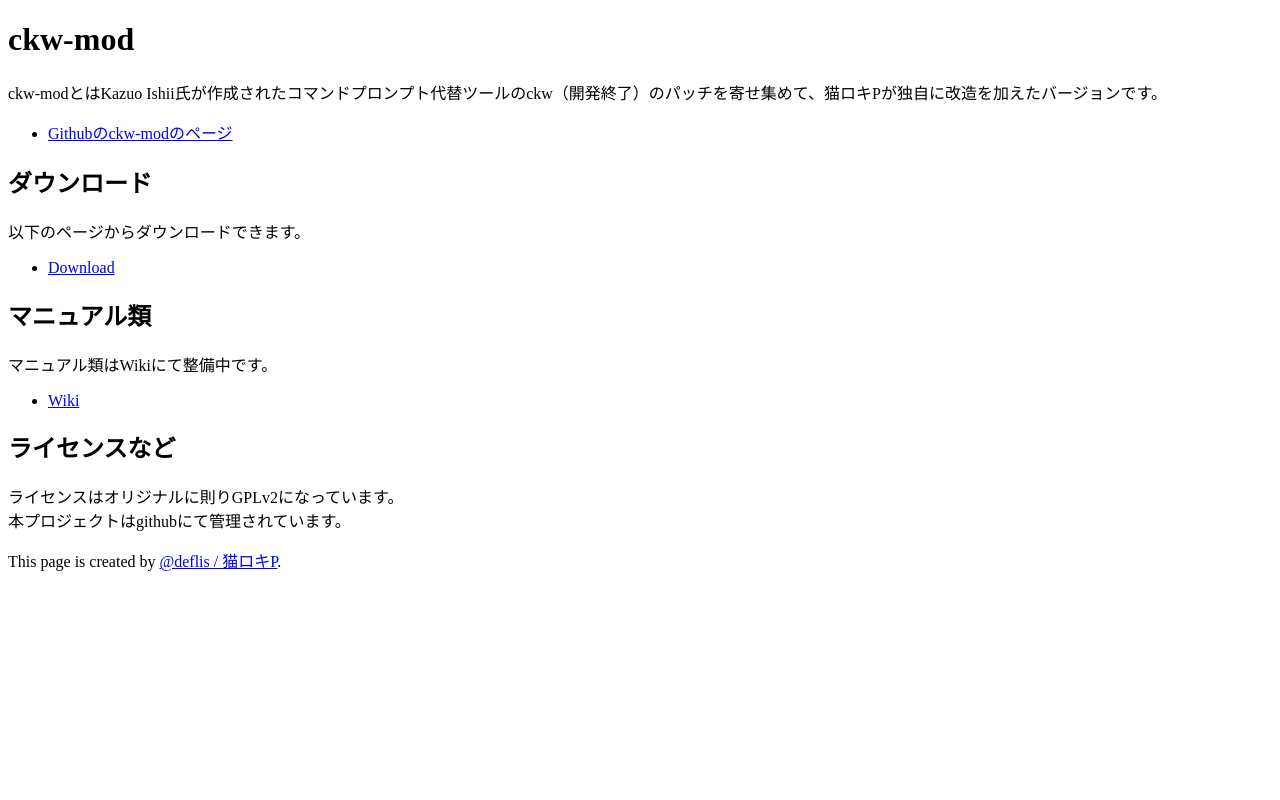
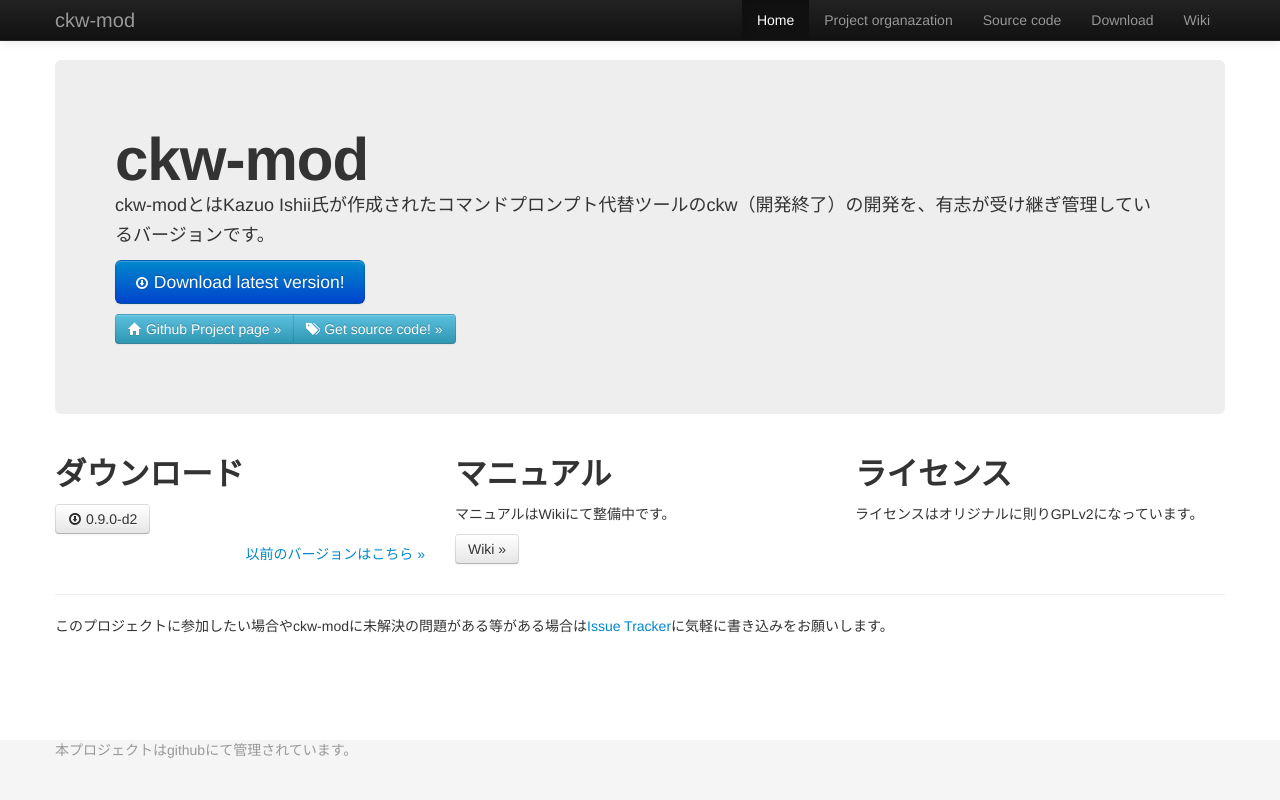
Before and after one commit to ckw-mod/ckw-mod.github.com, a plain HTML site: page index.html in a window 1280 px wide. Drawn offline with nearby package versions, Linux system fonts and the light colour scheme.

Commit message:
Renewal ckw-mod website!

```diff
--- a/index.html
+++ b/index.html
@@ -2,31 +2,106 @@
 <html lang="ja">
 
 <head>
-	<meta http-equiv="Content-Type" content="text/html; charset=UTF-8">
-	<title>ckw-mod on GitHub by deflis</title>
+    <meta http-equiv="Content-Type" content="text/html; charset=UTF-8">
+    <title>ckw-mod on GitHub by ckw-mod Project</title>
+    <meta name="viewport" content="width=device-width, initial-scale=1.0">
+    <link href="css/bootstrap.min.css" rel="stylesheet" media="screen">
+    <link href="css/bootstrap-responsive.min.css" rel="stylesheet" media="screen">
+    <script src="http://code.jquery.com/jquery.js"></script>
+    <script src="js/bootstrap.min.js"></script>
+    <style>
+        html,
+        body {
+            height: 100%;
+        }
+
+        #wrap {
+            min-height: 100%;
+            height: auto !important;
+            height: 100%;
+            margin: 0 auto -60px;
+        }
+
+        #wrap > .container {
+            padding-top: 60px;
+        }
+
+        #push,
+        #footer {
+          height: 60px;
+        }
+        #footer {
+          background-color: #f5f5f5;
+        }
+
+        @media (max-width: 767px) {
+            #footer {
+                margin-left: -20px;
+                margin-right: -20px;
+                padding-left: 20px;
+                padding-right: 20px;
+            }
+        }
+    </style>
 </head>
 
 <body>
-	<h1>ckw-mod</h1>
-	<p>ckw-modとはKazuo Ishii氏が作成されたコマンドプロンプト代替ツールのckw（開発終了）のパッチを寄せ集めて、猫ロキPが独自に改造を加えたバージョンです。</p>
-	<ul>
-		<li><a href="https://github.com/ckw-mod/ckw-mod">Githubのckw-modのページ</a></li>
-	</ul>
-	<h2>ダウンロード</h2>
-	<p>以下のページからダウンロードできます。</p>
-	<ul>
-		<li><a href="ckw-mod-0.9.0-d2.zip">Download</a></li>
-	</ul>
-	<h2>マニュアル類</h2>
-	<p>マニュアル類はWikiにて整備中です。</p>
-	<ul>
-		<li><a href="https://github.com/ckw-mod/ckw-mod/wiki">Wiki</a></li>
-	</ul>
-	<h2>ライセンスなど</h2>
-	<p>ライセンスはオリジナルに則りGPLv2になっています。<br>
-	本プロジェクトはgithubにて管理されています。</p>
-
-	<p>This page is created by <a href="http://twitter.com/deflis">@deflis / 猫ロキP</a>.</p>
+    <div id="wrap">
+        <header class="navbar navbar-inverse navbar-fixed-top">
+            <div class="navbar-inner">
+                <div class="container">
+                    <button type="button" class="btn btn-navbar" data-toggle="collapse" data-target=".nav-collapse">
+                        <span class="icon-bar"></span>
+                        <span class="icon-bar"></span>
+                        <span class="icon-bar"></span>
+                    </button>
+                    <a class="brand" href="https://github.com/ckw-mod">ckw-mod</a>
+                    <nav class="nav-collapse collapse">
+                        <ul class="nav pull-right">
+                             <li class="active"><a href="http://ckw-mod.github.com/">Home</a></li>
+                            <li><a href="https://github.com/ckw-mod">Project organazation</a></li>
+                            <li><a href="https://github.com/ckw-mod/ckw-mod">Source code</a></li>
+                            <li><a href="download.html">Download</a></li>
+                            <li><a href="https://github.com/ckw-mod/ckw-mod/wiki">Wiki</a></li>
+                        </ul>
+                    </nav>
+                </div>
+            </div>
+        </header>
+        <div class="container">
+            <div class="hero-unit">
+                <h1>ckw-mod</h1>
+                <p>ckw-modとはKazuo Ishii氏が作成されたコマンドプロンプト代替ツールのckw（開発終了）の開発を、有志が受け継ぎ管理しているバージョンです。</p>
+                <p><a href="./ckw-mod-0.9.0-d2.zip" class="btn btn-primary btn-large"><i class="icon-download icon-white"></i> Download latest version!</a></p>
+                <p class="btn-group"><a href="https://github.com/ckw-mod" class="btn btn-info"><i class="icon-home icon-white"></i> Github Project page &raquo;</a> <a href="https://github.com/ckw-mod/ckw-mod" class="btn btn-info"><i class="icon-tags icon-white"></i> Get source code! &raquo;</a></p>
+            </div>
+            <div class="row">
+                <div class="span4">
+                    <h2>ダウンロード</h2>
+                    <p><a href="ckw-mod-0.9.0-d2.zip" class="btn"><i class="icon-download"></i> 0.9.0-d2</a></p>
+                    <p class="pull-right"><a href="download.html">以前のバージョンはこちら &raquo;</a></p>
+                </div>
+                <div class="span4">
+                    <h2>マニュアル</h2>
+                    <p>マニュアルはWikiにて整備中です。</p>
+                    <p><a href="https://github.com/ckw-mod/ckw-mod/wiki" class="btn">Wiki &raquo;</a></p>
+                </div>
+                <div class="span4">
+                    <h2>ライセンス</h2>
+                    <p>ライセンスはオリジナルに則りGPLv2になっています。<br>
+                    </p>
+                </div>
+            </div>
+            <hr>
+            <p>このプロジェクトに参加したい場合やckw-modに未解決の問題がある等がある場合は<a href="https://github.com/ckw-mod/ckw-mod/issues">Issue Tracker</a>に気軽に書き込みをお願いします。</p>
+        </div>
+        <div id="push"></div>
+    </div>
+    <footer id="footer">
+      <div class="container">
+          <p class="muted credit">本プロジェクトはgithubにて管理されています。</p>
+      </div>
+    </footer>
 </body>
 
 </html>
```
Also changed, not shown: download.html (added, +14 -0 lines).
